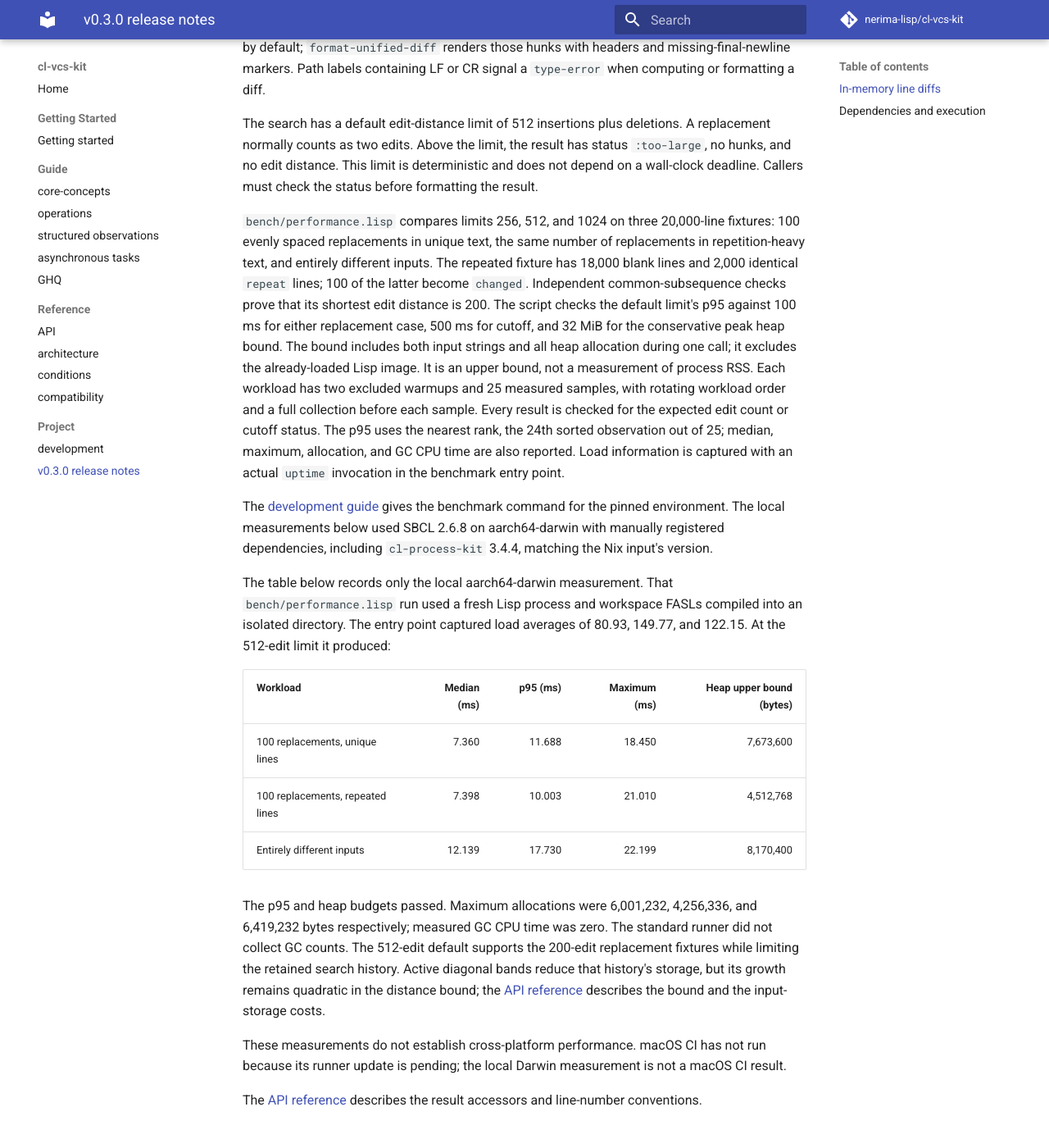
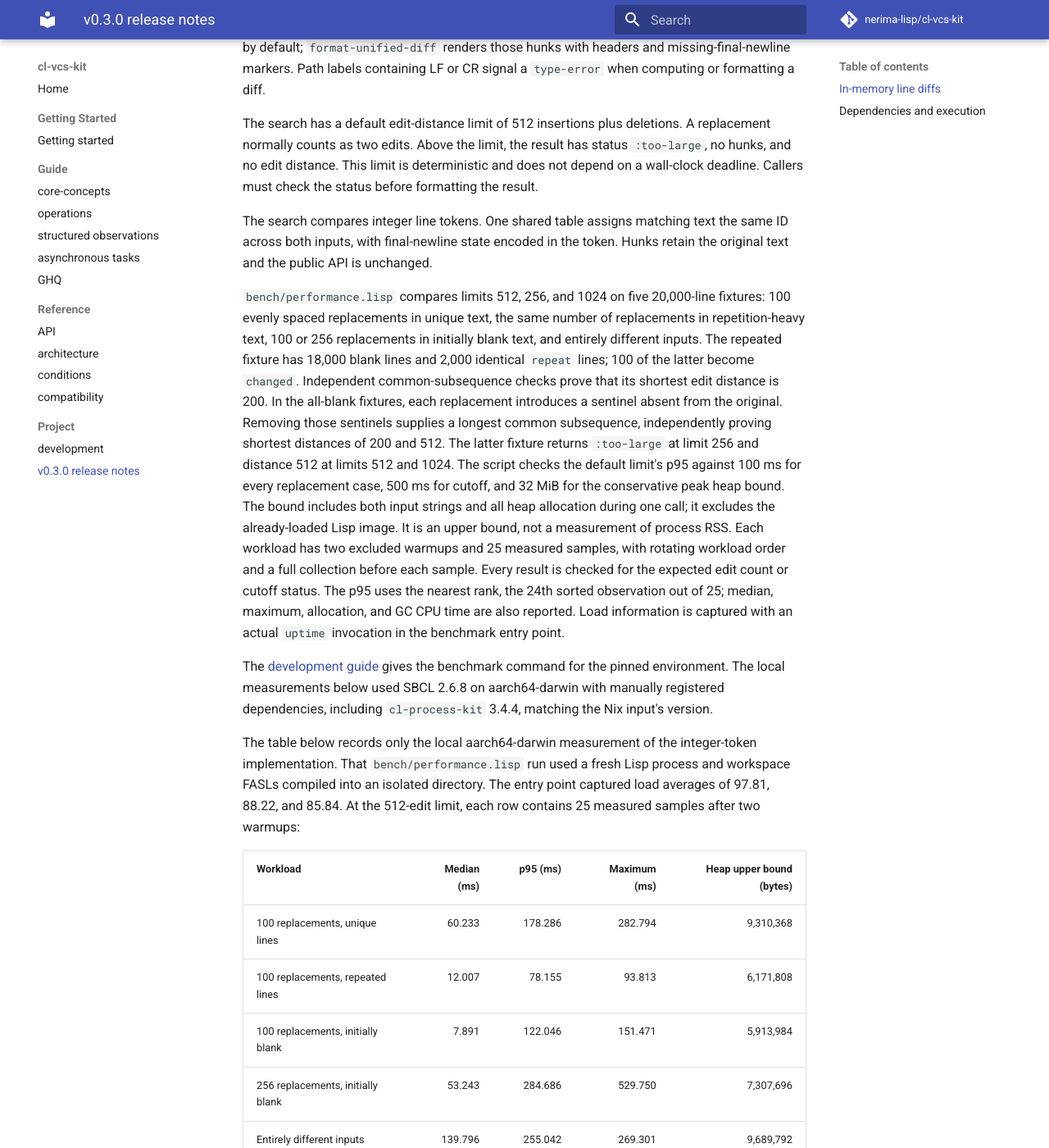
Before and after one commit to nerima-lisp/cl-vcs-kit, an MkDocs documentation site: the page built from docs/src/project/release-v0.3.0.md, in a window 1280 px wide and 1400 px high, scrolled down 262 px. Shown: the whole window at 82% size. Built offline with MkDocs 1.6.1 and Material for MkDocs 9.7.7, drawn with Linux system fonts in a browser that asks for light colours; comment, search, counter and statistics services are not loaded; some of the changed text lies outside the part shown.

Commit message:
test(diff): measure blank-line workloads and record local gate results (K3)

```diff
--- a/docs/src/project/release-v0.3.0.md
+++ b/docs/src/project/release-v0.3.0.md
@@ -16,13 +16,22 @@ status `:too-large`, no hunks, and no edit distance. This limit is deterministic
 and does not depend on a wall-clock deadline. Callers must check the status
 before formatting the result.
 
-`bench/performance.lisp` compares limits 256, 512, and 1024 on three 20,000-line
+The search compares integer line tokens. One shared table assigns matching
+text the same ID across both inputs, with final-newline state encoded in the
+token. Hunks retain the original text and the public API is unchanged.
+
+`bench/performance.lisp` compares limits 512, 256, and 1024 on five 20,000-line
 fixtures: 100 evenly spaced replacements in unique text, the same number of
-replacements in repetition-heavy text, and entirely different inputs.
+replacements in repetition-heavy text, 100 or 256 replacements in initially
+blank text, and entirely different inputs.
 The repeated fixture has 18,000 blank lines and 2,000 identical `repeat` lines;
 100 of the latter become `changed`. Independent common-subsequence checks
-prove that its shortest edit distance is 200.
-The script checks the default limit's p95 against 100 ms for either
+prove that its shortest edit distance is 200. In the all-blank fixtures,
+each replacement introduces a sentinel absent from the original. Removing
+those sentinels supplies a longest common subsequence, independently proving
+shortest distances of 200 and 512. The latter fixture returns `:too-large`
+at limit 256 and distance 512 at limits 512 and 1024.
+The script checks the default limit's p95 against 100 ms for every
 replacement case, 500 ms for
 cutoff, and 32 MiB for the conservative peak heap bound. The bound includes
 both input strings and all heap allocation during one call; it excludes the
@@ -39,29 +48,52 @@ benchmark command for the pinned environment. The local measurements below
 used SBCL 2.6.8 on aarch64-darwin with manually registered dependencies,
 including `cl-process-kit` 3.4.4, matching the Nix input's version.
 
-The table below records only the local aarch64-darwin measurement. That
-`bench/performance.lisp` run used a fresh
+The table below records only the local aarch64-darwin measurement of the
+integer-token implementation. That `bench/performance.lisp` run used a fresh
 Lisp process and workspace FASLs compiled into an isolated directory.
-The entry point captured load averages of 80.93, 149.77, and 122.15. At the
-512-edit limit it produced:
+The entry point captured load averages of 97.81, 88.22, and 85.84. At the
+512-edit limit, each row contains 25 measured samples after two warmups:
 
 | Workload | Median (ms) | p95 (ms) | Maximum (ms) | Heap upper bound (bytes) |
 | --- | ---: | ---: | ---: | ---: |
-| 100 replacements, unique lines | 7.360 | 11.688 | 18.450 | 7,673,600 |
-| 100 replacements, repeated lines | 7.398 | 10.003 | 21.010 | 4,512,768 |
-| Entirely different inputs | 12.139 | 17.730 | 22.199 | 8,170,400 |
+| 100 replacements, unique lines | 60.233 | 178.286 | 282.794 | 9,310,368 |
+| 100 replacements, repeated lines | 12.007 | 78.155 | 93.813 | 6,171,808 |
+| 100 replacements, initially blank | 7.891 | 122.046 | 151.471 | 5,913,984 |
+| 256 replacements, initially blank | 53.243 | 284.686 | 529.750 | 7,307,696 |
+| Entirely different inputs | 139.796 | 255.042 | 269.301 | 9,689,792 |
 
-The p95 and heap budgets passed. Maximum allocations were 6,001,232,
-4,256,336, and 6,419,232 bytes respectively; measured GC CPU time was zero.
-The standard runner did not collect GC counts. The 512-edit default supports
-the 200-edit replacement fixtures while limiting the retained search history.
+The unique-line and both initially blank workloads exceeded the 100 ms p95
+budget, so the script exited nonzero before testing the diagnostic limits.
+The cutoff and all heap budgets passed. Maximum allocations, in table order,
+were 7,638,000, 5,915,376, 5,751,152, 7,140,496, and 7,938,624 bytes;
+measured GC CPU time was zero. The standard runner did not collect GC counts.
+
+A separate diagnostic made one call per initially blank workload on the same
+integer-token implementation, at load averages 111.86, 97.79, and 90.37.
+For 100 and 256 replacements, wall/CPU times were 9.056/7.649 ms and
+14.930/14.142 ms; allocations were 5,688,304 and 6,567,952 bytes.
+Both calls recorded zero collections and zero GC CPU time. Native collection
+counts agreed with the synchronous GC log and epoch state; idle and forced-GC
+controls validated the counter. These two diagnostic calls do not change the
+failed 25-sample time gate or establish its cause.
+
+The preceding string-comparison implementation also ran locally with the
+same 25-sample protocol and load averages of 89.06, 89.93, and 90.23:
+
+| Initially blank workload | Median (ms) | p95 (ms) | Maximum (ms) |
+| --- | ---: | ---: | ---: |
+| 100 replacements | 5.541 | 23.436 | 61.352 |
+| 256 replacements | 28.495 | 146.230 | 213.558 |
+
+These separate runs do not establish a speedup; the final local time gate
+remains unmet. The 512-edit default supports all replacement fixtures while
+limiting the retained search history.
 Active diagonal bands reduce that history's storage, but its growth remains
 quadratic in the distance bound; the [API reference](../reference/api.md#in-memory-line-diffs)
 describes the bound and the input-storage costs.
 
-These measurements do not establish cross-platform performance. macOS CI
-has not run because its runner update is pending; the local Darwin
-measurement is not a macOS CI result.
+These are local measurements, not cross-platform performance evidence.
+The kit's CI runs an Ubuntu Nix flake check; it has no benchmark job.
 
 The [API reference](../reference/api.md#in-memory-line-diffs) describes the
 result accessors and line-number conventions.
```
Also changed, not shown: docs/src/project/development.md (+13 -4 lines), docs/src/reference/api.md (+3 -2 lines), 1 other file.
